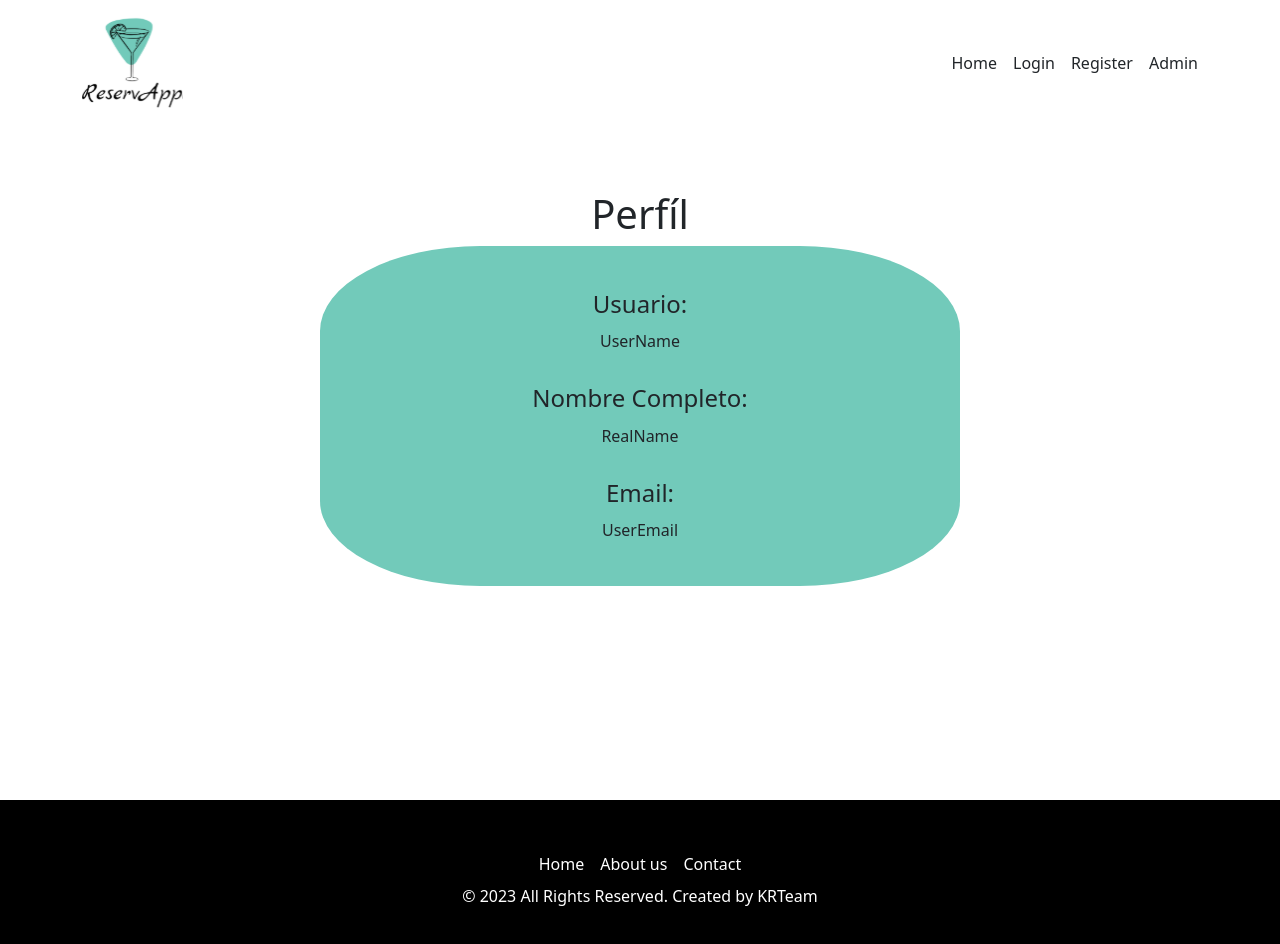
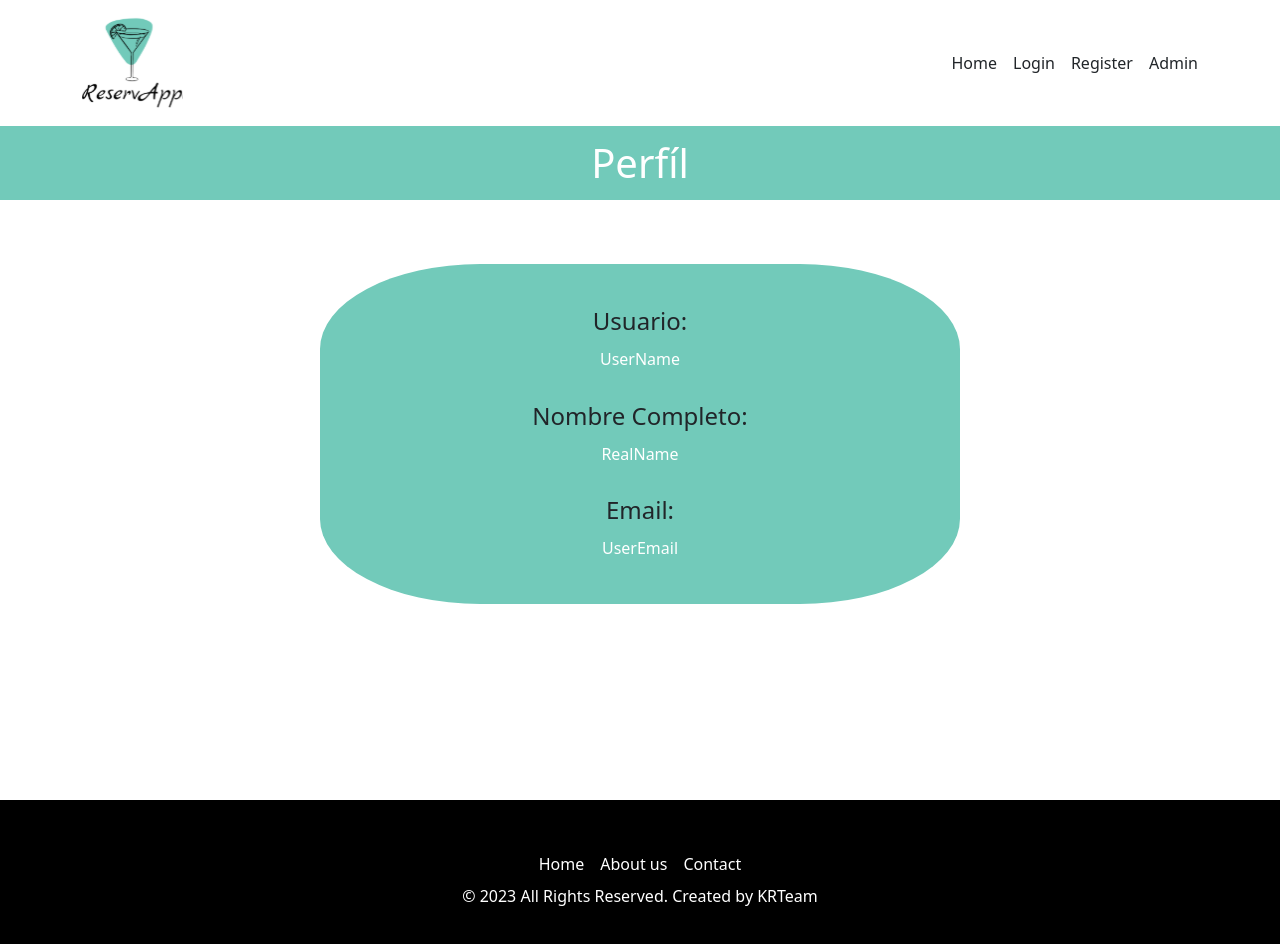
Before and after one commit to rmastudillo/KRTeam, a Vue app: page /profile in a window 1280 px wide. Shown: the top 944 px of the page. Built offline with nearby package versions, Linux system fonts and the light colour scheme.

Commit message:
pequeño arreglo del css, sigue feo

```diff
--- a/src/components/user_profile/UserProfile.vue
+++ b/src/components/user_profile/UserProfile.vue
@@ -31,8 +31,10 @@
 
 <style lang="scss" scoped>
 .titulo {
+    background: #72caba;
+    padding: 1%;
     text-align: center;
-    margin-top: 5%;
+    color: white;
 }
 #infobox {
     background: #72caba;
@@ -40,12 +42,14 @@
     text-align: center;
     padding: 1%;
     width: 50%;
+    margin-top: 5%;
     margin-left: auto;
     margin-right: auto;
 }
 
 #infobox p {
     margin: 2%;
+    color: white;
 }
 .datos {
     margin: 5%;
```
